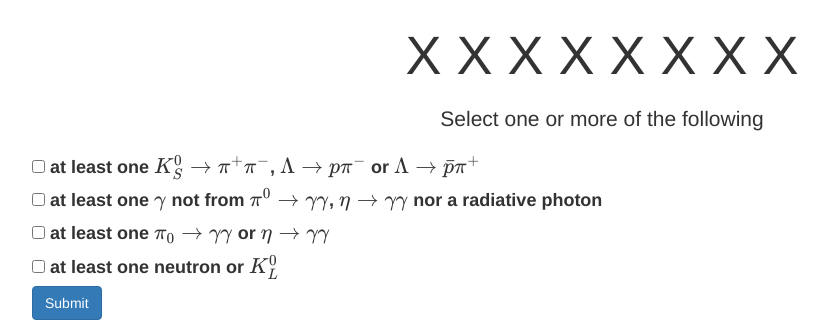
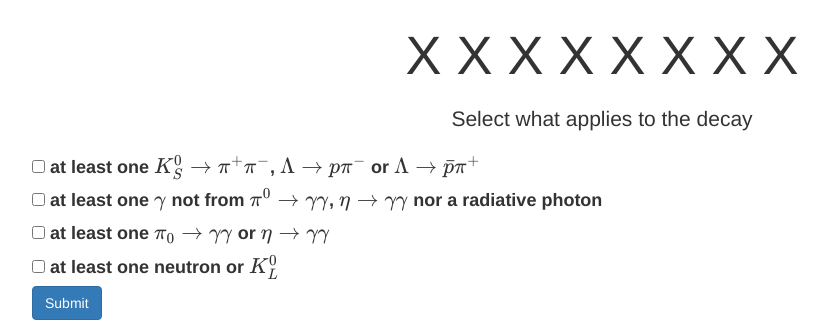
Before and after one commit to e5-tu-do/eventtype, a Django app: template eventtype/resolver/templates/builder/get_neutral_decays.html in a window 1280 px wide. Shown: the part 202-526 px from the top of the page, without its empty margins (38-866 px from the left). Run offline with Django 3.2, Linux system fonts and the light colour scheme; the template is opened without the code that fills it, so the values that code supplies are empty; some libraries are stand-ins or nearby versions.

Commit message:
serious bug fix

```diff
--- a/eventtype/resolver/event_type_parser.py
+++ b/eventtype/resolver/event_type_parser.py
@@ -89,7 +89,7 @@ def get_s_info_dict(g_flag):
     return s_dict
 
 def get_s_info(s_flag, g_flag):
-    s_dict = get_s_info_dict(s_flag)
+    s_dict = get_s_info_dict(g_flag)
     if s_flag not in s_dict.keys():
         return { "meaning" : "no fitting g flag", "type" : "error"}
     else:
--- a/eventtype/resolver/templates/builder/get_neutral_decays.html
+++ b/eventtype/resolver/templates/builder/get_neutral_decays.html
@@ -2,7 +2,7 @@
 
 {% block question %}
 
-        <p class="lead"> Select one or more of the following</p>
+        <p class="lead"> Select what applies to the decay</p>
 
 
         <form id="neutral_decays_form" >
```
